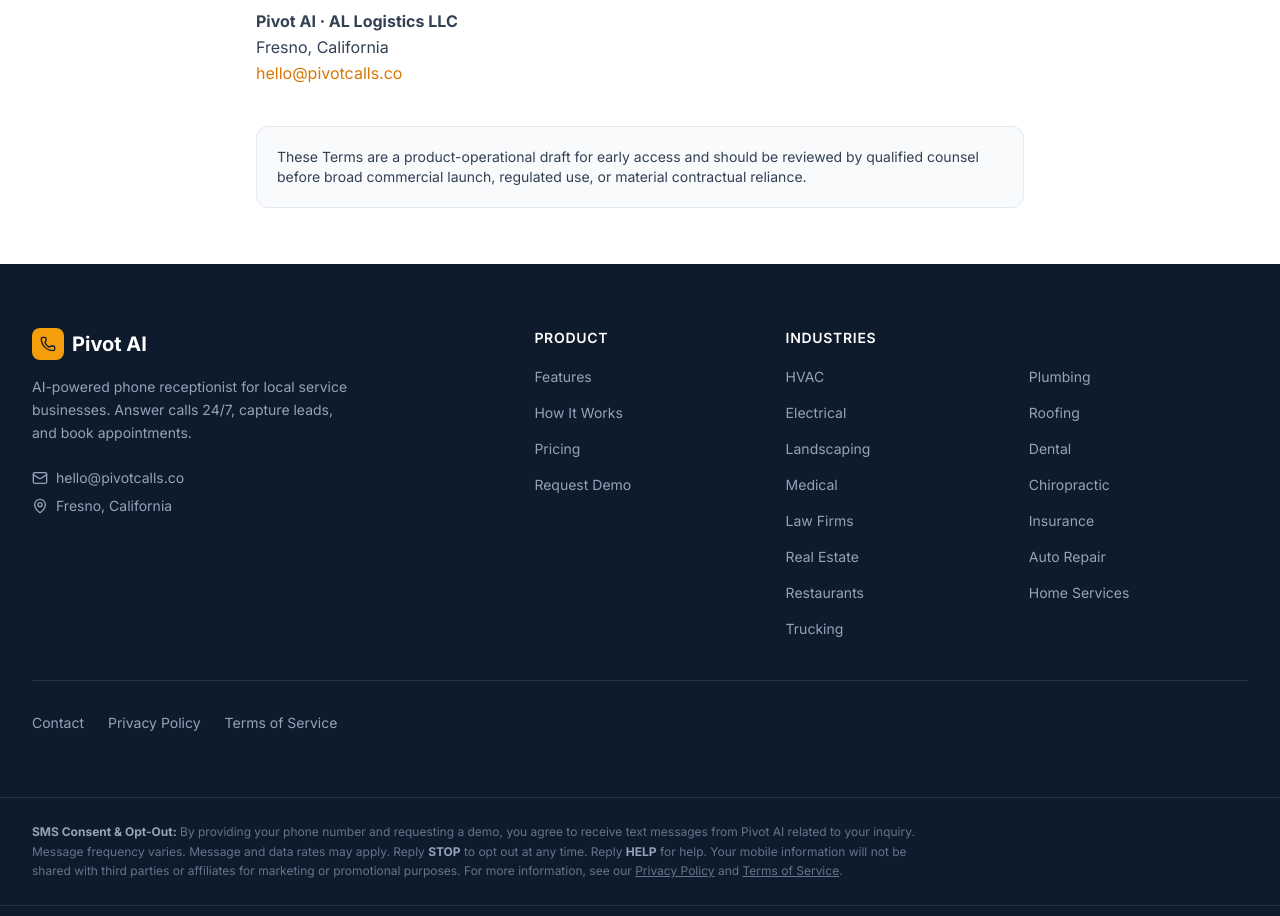
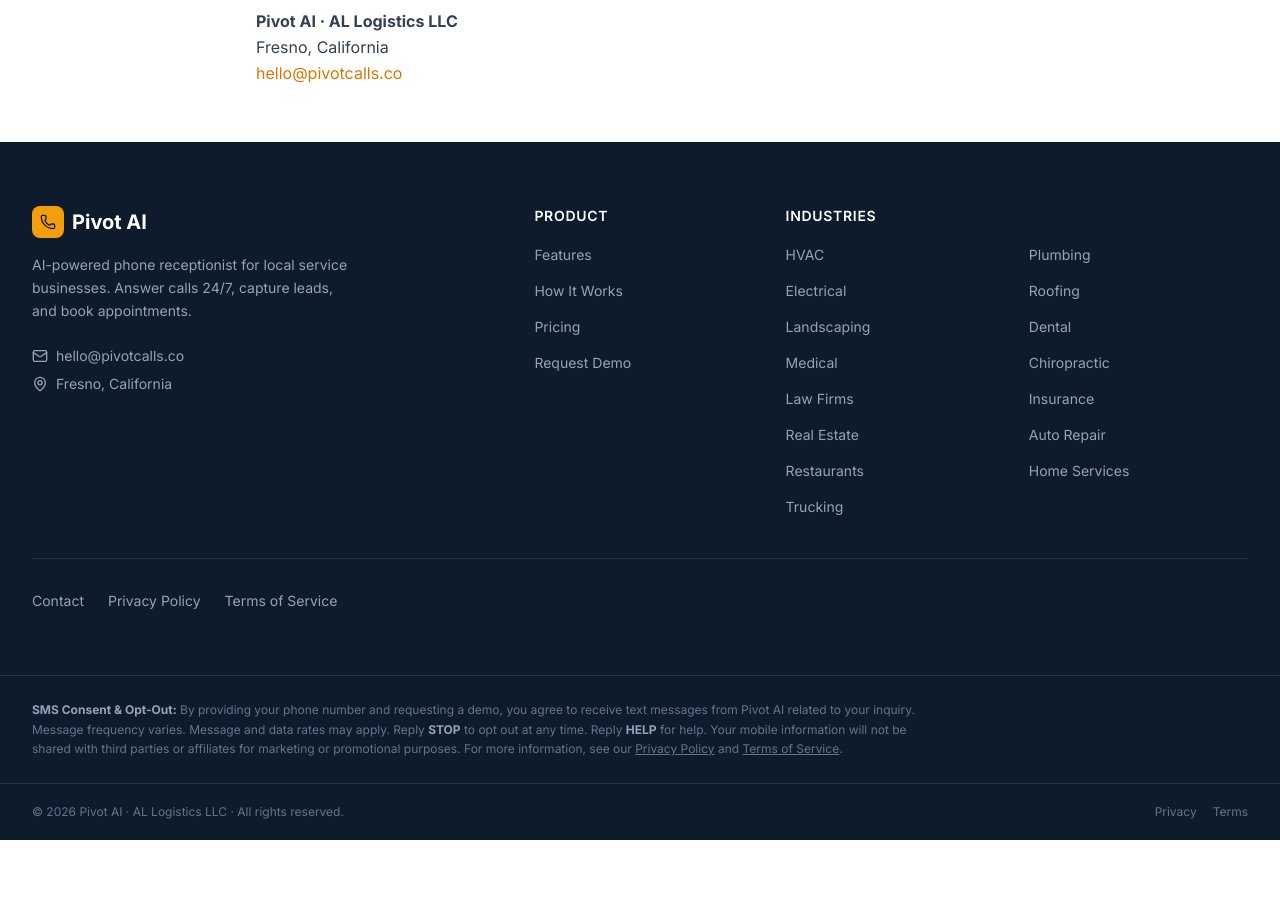
Before and after one commit to Gagan8atwal/pivot-ai-website, a Next.js app: page /terms in a window 1280 px wide. Shown: the part 5900-6816 px from the top of the page. After the commit the page ends 6740 px from the top, so only its background shows below. Built offline with nearby package versions, Linux system fonts and the light colour scheme.

Commit message:
fix(terms): remove internal review note from public page

```diff
--- a/app/terms/page.tsx
+++ b/app/terms/page.tsx
@@ -294,13 +294,6 @@
                 </a>
               </address>
             </section>
-
-            <section className="rounded-xl border border-slate-200 bg-slate-50 p-5 text-sm">
-              <p>
-                These Terms are a product-operational draft for early access and should be reviewed by
-                qualified counsel before broad commercial launch, regulated use, or material contractual reliance.
-              </p>
-            </section>
           </div>
         </div>
       </main>
```
